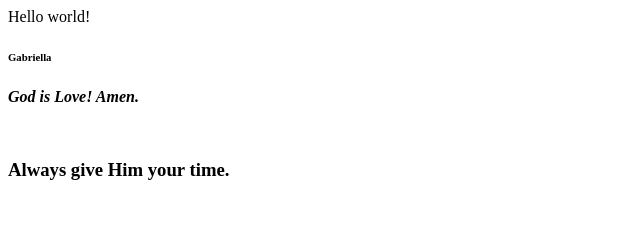
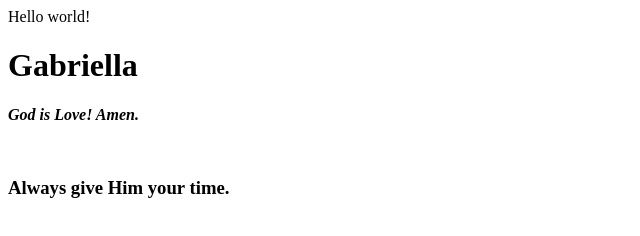
Before and after one commit to gabriellangellb/kampala_lamps, a plain HTML site: page index.html in a window 1280 px wide. Shown: the whole page, without its empty margins (0-640 px from the left). Drawn offline with Linux system fonts and the light colour scheme.

Commit message:
Update index.html

```diff
--- a/index.html
+++ b/index.html
@@ -1,4 +1,4 @@
 <p>Hello world!</p>
 
-<h6> Gabriella </h6>
+<h1> Gabriella </h1>
 <p><strong><em>God is Love! Amen.</em></strong></p><br><h3>Always give Him your time.</h3>
```
